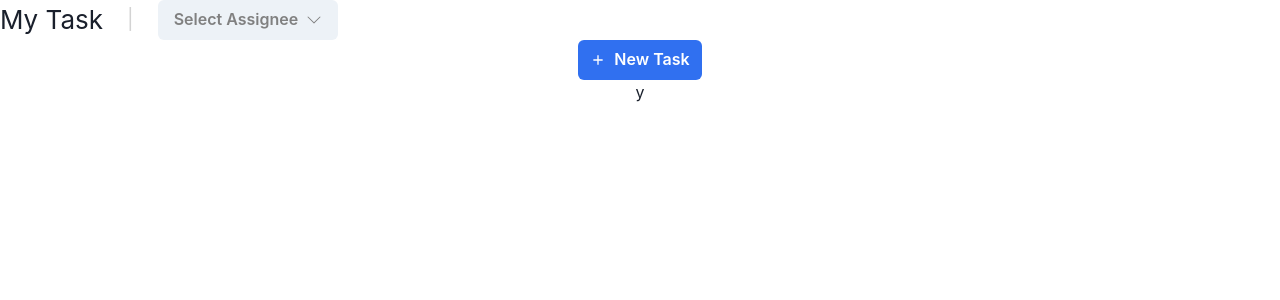
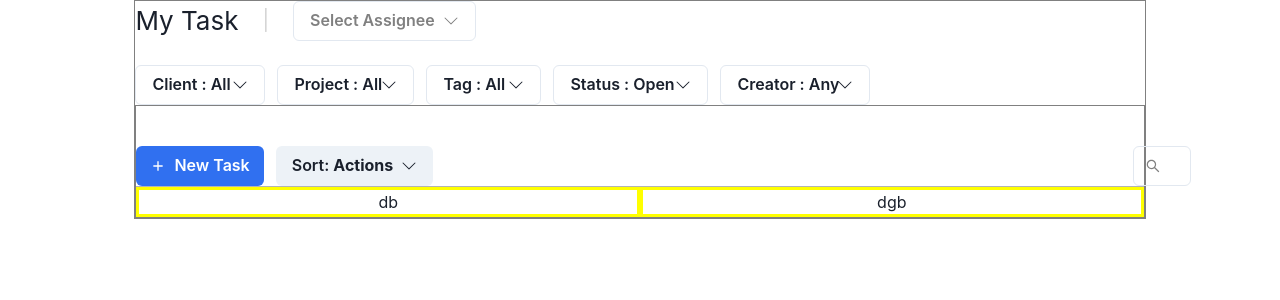
Before and after one commit to skshm2000/Five-Metric-Time-Management-Webapp, a React (Create React App) app in the folder five-metric-frontend/: page /time in a window 1280 px wide. Shown: the top 300 px of the page. Built offline with nearby package versions, Linux system fonts and the light colour scheme.

Commit message:
task page layout done

```diff
--- a/five-metric-frontend/src/JPpages/Task.jsx
+++ b/five-metric-frontend/src/JPpages/Task.jsx
@@ -1,11 +1,30 @@
-import { Box, Button, Flex, Menu, MenuButton, MenuItem, MenuList, Text } from "@chakra-ui/react"
+import {
+  Box,
+  Button,
+  Checkbox,
+  Divider,
+  Flex,
+  Image,
+  Input,
+  InputGroup,
+  InputLeftElement,
+  Menu,
+  MenuButton,
+  MenuItem,
+  MenuItemOption,
+  MenuList,
+  MenuOptionGroup,
+  Text,
+} from "@chakra-ui/react";
 import { BsChevronDown } from "react-icons/bs";
 import { MdOutlineAdd } from "react-icons/md";
+import { AiOutlineSearch } from "react-icons/ai";
+import { MdWork } from "react-icons/md";
 
-export const Task=()=>{
+export const Task = () => {
   return (
     <>
-        <Box>
+      <Box border={"1px solid gray"} width={"79%"} m="auto">
         <Flex gap={5}>
           <Text fontSize={"26px"}>My Task</Text>
           <Text p={1} color={"lightgrey"} fontSize={"20px"}>
@@ -14,6 +33,7 @@ export const Task=()=>{
           <Box>
             <Menu>
               <MenuButton
+                variant="outline"
                 color={"grey"}
                 as={Button}
                 rightIcon={<BsChevronDown />}
@@ -29,9 +49,159 @@ export const Task=()=>{
             </Menu>
           </Box>
         </Flex>
+        <Flex mt={6} gap={3}>
+          {/* client select tag */}
+          <Box>
+            <Menu closeOnSelect={false}>
+              <MenuButton
+                variant="outline"
+                width={"130px"}
+                as={Button}
+                rightIcon={<BsChevronDown />}
+              >
+                Client : All
+              </MenuButton>
+              <MenuList>
+                <MenuOptionGroup w={"200px"} defaultValue="" type="radio">
+                  <MenuItem value="client name">
+                    {" "}
+                    <Box
+                      boxSize="2rem"
+                      borderRadius="full"
+                      bg={"#00ff0f"}
+                      mr="12px"
+                    />
+                    <span>Client name</span>
+                  </MenuItem>
+                </MenuOptionGroup>
+              </MenuList>
+            </Menu>
+          </Box>
+          {/* Project select tag */}
+          <Box>
+            <Menu>
+              <MenuButton
+                variant="outline"
+                width={"137px"}
+                as={Button}
+                rightIcon={<BsChevronDown />}
+              >
+                Project : All
+              </MenuButton>
+              <MenuList>
+                <MenuItem minH="48px">
+                  <Box
+                    boxSize="2rem"
+                    borderRadius="full"
+                    bg={"red"}
+                    mr="12px"
+                  />
+                  <span>Sample Project</span>
+                </MenuItem>
+                <MenuItem minH="40px">
+                  <Box
+                    boxSize="2rem"
+                    borderRadius="full"
+                    bg={"red"}
+                    mr="12px"
+                  />
+                  <span>Project Name</span>
+                </MenuItem>
+              </MenuList>
+            </Menu>
+          </Box>
+          <Box>
+            {/* tag menu */}
+            <Menu>
+              <MenuButton
+                variant="outline"
+                width={"115px"}
+                as={Button}
+                rightIcon={<BsChevronDown />}
+              >
+                Tag : All
+              </MenuButton>
+              <MenuList>
+                <MenuItem>
+                  <Checkbox> </Checkbox>
+                  <span> No tag</span>
+                </MenuItem>
+                <MenuItem>
+                  <Checkbox> </Checkbox>
+                  <span> No work type</span>
+                </MenuItem>
+                <MenuOptionGroup color={"grey"} title="Work type">
+                  <MenuItem value="email">
+                    <Checkbox> </Checkbox> <MdWork> </MdWork>{" "}
+                    <span> Design</span>
+                  </MenuItem>
+                  <MenuItem value="email">
+                    <Checkbox> </Checkbox> <MdWork> </MdWork>{" "}
+                    <span> Development</span>
+                  </MenuItem>
+                  <MenuItem value="email">
+                    <Checkbox> </Checkbox> <MdWork> </MdWork>{" "}
+                    <span> Implmentation</span>
+                  </MenuItem>
+                  <MenuItem value="email">
+                    <Checkbox> </Checkbox> <MdWork> </MdWork>{" "}
+                    <span> Testing</span>
+                  </MenuItem>
+                </MenuOptionGroup>
+              </MenuList>
+            </Menu>
+          </Box>
+          {/* status select tag */}
+          <Box>
+            <Menu type="checkbox">
+              <MenuButton
+                variant="outline"
+                width={"155px"}
+                as={Button}
+                rightIcon={<BsChevronDown />}
+              >
+                Status : Open
+              </MenuButton>
+              <MenuList>
+                <MenuItem>Open</MenuItem>
+                <MenuItem>Completed</MenuItem>
+                <MenuItem>All</MenuItem>
+              </MenuList>
+            </Menu>
+          </Box>
+          {/*  creator select tag */}
+          <Box>
+            <Menu closeOnSelect={false}>
+              <MenuButton
+                variant="outline"
+                width={"150px"}
+                as={Button}
+                rightIcon={<BsChevronDown />}
+              >
+                Creator : Any
+              </MenuButton>
+              <MenuList minWidth="240px">
+                <MenuOptionGroup defaultValue="Any" type="radio">
+                  <MenuItemOption value="asc">Any</MenuItemOption>
+                </MenuOptionGroup>
+
+                <MenuOptionGroup title="Members" type="checkbox">
+                  <MenuItemOption value="User 1">User1</MenuItemOption>
+                  <MenuItemOption value="User 2">User 2</MenuItemOption>
+                  <MenuItemOption value="User 3">User 3</MenuItemOption>
+                </MenuOptionGroup>
+              </MenuList>
+            </Menu>
+          </Box>
+        </Flex>
+        {/* new task big Box */}
+        <Box border={"1px solid grey"}>
+          <Flex mt={10} gap={"700px"}>
+            <Flex gap={3}>
               <Box>
                 <Button
-            p={3}
+                  p={3.5}
+                  _hover={{ bg: "#578fff" }}
                   bg={"#3070f0"}
                   color={"white"}
                   leftIcon={<MdOutlineAdd color="white" />}
@@ -39,8 +209,41 @@ export const Task=()=>{
                   New Task
                 </Button>
               </Box>
-        </Box>y
+              <Box>
+                <Menu>
+                  <MenuButton as={Button} rightIcon={<BsChevronDown />}>
+                    Sort: <b color="black">Actions</b>
+                  </MenuButton>
+                  <MenuList MenuItem>
+                    <MenuItem>Estimate</MenuItem>
+                    <MenuItem>Due Date</MenuItem>
+                    <MenuItem>Last Updated</MenuItem>
+                    <MenuItem>Newer First</MenuItem>
+                    <MenuItem>Older First</MenuItem>
+                  </MenuList>
+                </Menu>
+              </Box>
+            </Flex>
+            {/* SElect tags completed.......................... */}
+            {/* search  */}
+            <Box>
+              <InputGroup>
+                <InputLeftElement children={<AiOutlineSearch color="grey" />} />
+                <Input type="text" placeholder="Search" />
+              </InputGroup>
+            </Box>
+          </Flex>
+          <Divider></Divider>
+          <Flex>
+            <Box border="3px solid yellow" width={"100%"}>
+              db
+            </Box>
+            <Box border="3px solid yellow" width={"100%"}>
+              dgb
+            </Box>
+          </Flex>
+        </Box>
+      </Box>
     </>
   );
-
-}
+};
```
Lines whose indentation alone changed are shown as unchanged.
